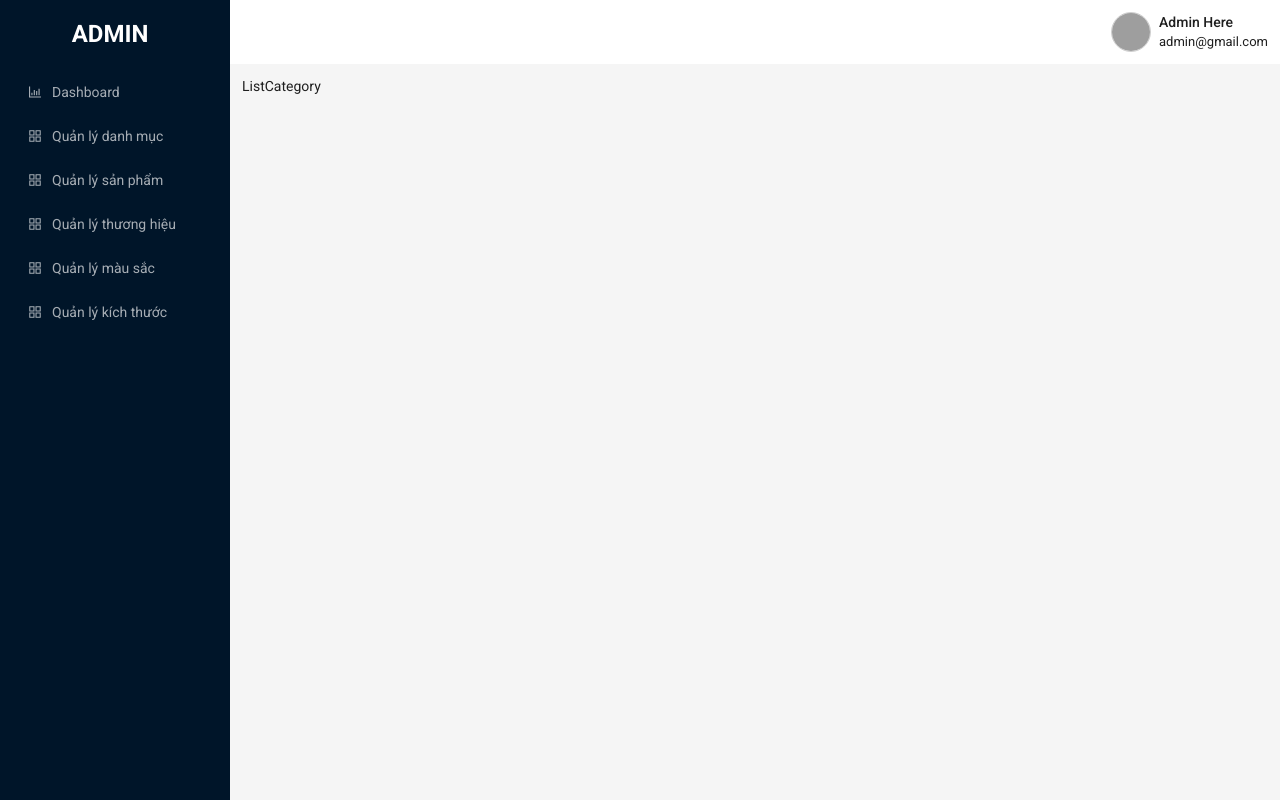
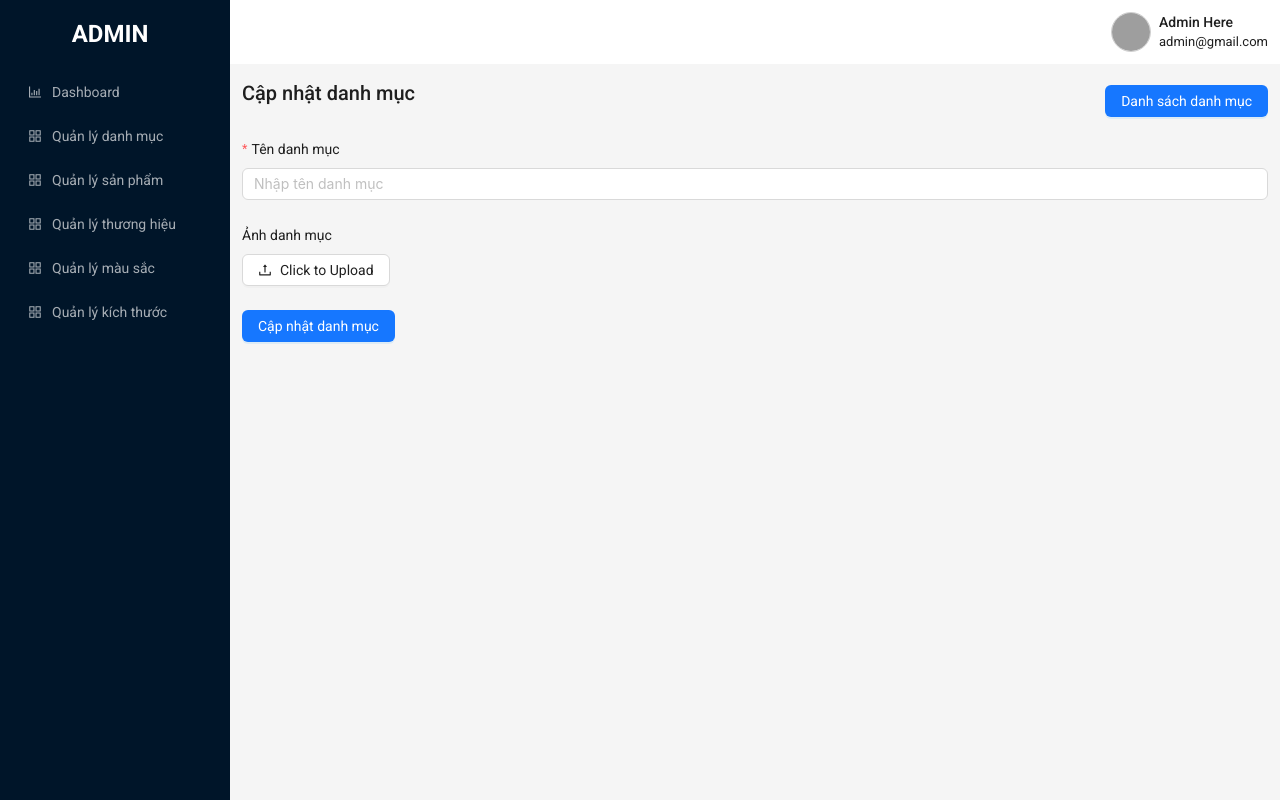
Before and after one commit to huy130524/duantotnghiep, a React (Vite) app in the folder FE/: page /admin/category/1/edit in a window 1280 px wide. Built offline with nearby package versions, Linux system fonts and the light colour scheme; no server answers; grey boxes are pictures that could not be loaded.

Commit message:
crud category

```diff
--- a/FE/package.json
+++ b/FE/package.json
@@ -11,11 +11,13 @@
     "preview": "vite preview"
   },
   "dependencies": {
+    "@ant-design/icons": "^5.6.1",
     "@ant-design/v5-patch-for-react-19": "^1.0.3",
     "@tanstack/react-query": "^5.66.9",
     "antd": "^5.24.3",
     "axios": "^1.7.9",
     "bootstrap": "^5.3.3",
+    "classnames": "^2.5.1",
     "react": "^19.0.0",
     "react-dom": "^19.0.0",
     "react-hook-form": "^7.54.2",
--- a/FE/src/Pages/admin/Category/AddCategory.jsx
+++ b/FE/src/Pages/admin/Category/AddCategory.jsx
@@ -1,5 +1,82 @@
+import { Link, useNavigate } from "react-router-dom";
+import styles from "./index.module.scss";
+import { Button, Form, Input, message } from "antd";
+import FormItemImage from "../../../components/FormItemImage/FormItemImage";
+import { useMutation } from "@tanstack/react-query";
+import { api } from "../../../api/api";
+
 const AddCategory = () => {
-  return <div>AddCategory</div>;
+  const navigate = useNavigate();
+
+  const { mutate, isPending } = useMutation({
+    mutationKey: ["ADD_CATEGORY"],
+    mutationFn: (data) => api.post("/category/add", data),
+    onSuccess: () => {
+      message.success("Thêm danh mục thành công");
+
+      navigate("/admin/category");
+    },
+    onError: () => {
+      message.error("Có lỗi xảy ra, vui lòng thử lại");
+    },
+  });
+
+  const onSubmit = (values) => {
+    const formData = new FormData();
+    formData.append("name", values.name);
+    formData.append("image", values.image.file);
+
+    mutate(formData);
+  };
+
+  return (
+    <>
+      <div className={styles.pageTitle}>
+        <p className={styles.title}>Thêm danh mục</p>
+
+        <Link to="/admin/category">
+          <Button type="primary">Danh sách danh mục</Button>
+        </Link>
+      </div>
+
+      <Form layout="vertical" onFinish={onSubmit}>
+        <Form.Item
+          name="name"
+          label="Tên danh mục"
+          rules={[
+            {
+              required: true,
+              message: "Vui lòng nhập tên danh mục",
+            },
+          ]}
+        >
+          <Input placeholder="Nhập tên danh mục" />
+        </Form.Item>
+
+        <Form.Item
+          name="image"
+          label="Ảnh danh mục"
+          rules={[
+            {
+              required: true,
+              message: "Vui lòng chọn ảnh danh mục",
+            },
+          ]}
+        >
+          <FormItemImage />
+        </Form.Item>
+
+        <Button
+          type="primary"
+          htmlType="submit"
+          disabled={isPending}
+          loading={isPending}
+        >
+          Thêm danh mục
+        </Button>
+      </Form>
+    </>
+  );
 };
 
 export default AddCategory;
--- a/FE/src/Pages/admin/Category/ListCategory.jsx
+++ b/FE/src/Pages/admin/Category/ListCategory.jsx
@@ -1,5 +1,84 @@
+import styles from "./index.module.scss";
+
+import { Link } from "react-router-dom";
+
+import { Button, Flex, Image, Table } from "antd";
+import { getImageUrl } from "../../../utils/image";
+import { useQuery } from "@tanstack/react-query";
+import { api } from "../../../api/api";
+import { EditOutlined } from "@ant-design/icons";
+
 const ListCategory = () => {
-  return <div>ListCategory</div>;
+  const { data } = useQuery({
+    queryKey: ["LIST_CATEGORY"],
+    queryFn: () => api.get("/categories"),
+  });
+
+  const columns = [
+    {
+      title: "ID",
+      key: "id",
+      dataIndex: "id",
+    },
+    {
+      title: "Tên danh mục",
+      key: "name",
+      dataIndex: "name",
+    },
+    {
+      title: "Hình ảnh",
+      key: "image",
+      dataIndex: "image",
+      render: (image) => {
+        const url = getImageUrl(image);
+
+        return (
+          <Image src={url} width={100} height={100} className={styles.image} />
+        );
+      },
+    },
+    {
+      title: "Hành động",
+      key: "actions",
+      render: (_, record) => (
+        <Flex align="center" gap={12}>
+          {/* <Popconfirm
+            title="Xoá danh mục"
+            description="Xác nhận xoá danh mục sản phẩm"
+            cancelText="Huỷ"
+            okText="Xác nhận"
+          >
+            <DeleteOutlined
+              className={classnames(styles.icon, styles.deleteIcon)}
+            />
+          </Popconfirm> */}
+
+          <Link to={`/admin/category/${record.id}/edit`}>
+            <EditOutlined className={styles.icon} />
+          </Link>
+        </Flex>
+      ),
+    },
+  ];
+
+  return (
+    <>
+      <div className={styles.pageTitle}>
+        <p className={styles.title}>Danh sách danh mục</p>
+
+        <Link to="/admin/category/add">
+          <Button type="primary">Thêm danh mục</Button>
+        </Link>
+      </div>
+
+      <Table
+        columns={columns}
+        dataSource={data}
+        pagination={{ hideOnSinglePage: true }}
+        rowKey="id"
+      />
+    </>
+  );
 };
 
 export default ListCategory;
--- a/FE/src/Pages/admin/Category/UpdateCategory.jsx
+++ b/FE/src/Pages/admin/Category/UpdateCategory.jsx
@@ -1,5 +1,99 @@
+import { useMutation } from "@tanstack/react-query";
+import { Link, useNavigate, useParams } from "react-router-dom";
+import { api } from "../../../api/api";
+import { Button, Form, Input, message } from "antd";
+import FormItemImage from "../../../components/FormItemImage/FormItemImage";
+
+import styles from "./index.module.scss";
+import { useEffect } from "react";
+import { getImageUrl } from "../../../utils/image";
+
 const UpdateCategory = () => {
-  return <div>UpdateCategory</div>;
+  const navigate = useNavigate();
+  const { id } = useParams();
+
+  const [form] = Form.useForm();
+
+  const getCategoryMutation = useMutation({
+    mutationKey: ["GET_CATEGORY", id],
+    mutationFn: () => api.get("/category/detail/" + id),
+    onSuccess: (r) => {
+      form.setFieldsValue({
+        name: r.name,
+        image: {
+          preview: getImageUrl(r.image),
+        },
+      });
+    },
+  });
+
+  const { mutate, isPending } = useMutation({
+    mutationKey: ["UPDATE_CATEGORY"],
+    mutationFn: (data) => api.post("/category/update/" + id, data),
+    onSuccess: () => {
+      message.success("Cập nhật danh mục thành công");
+
+      navigate("/admin/category");
+    },
+    onError: () => {
+      message.error("Có lỗi xảy ra, vui lòng thử lại");
+    },
+  });
+
+  useEffect(() => {
+    getCategoryMutation.mutate();
+  }, []);
+
+  const onSubmit = (values) => {
+    const formData = new FormData();
+    formData.append("name", values.name);
+
+    if (values.image.file) {
+      formData.append("image", values.image.file);
+    }
+
+    mutate(formData);
+  };
+
+  return (
+    <>
+      <div className={styles.pageTitle}>
+        <p className={styles.title}>Cập nhật danh mục</p>
+
+        <Link to="/admin/category">
+          <Button type="primary">Danh sách danh mục</Button>
+        </Link>
+      </div>
+
+      <Form layout="vertical" onFinish={onSubmit} form={form}>
+        <Form.Item
+          name="name"
+          label="Tên danh mục"
+          rules={[
+            {
+              required: true,
+              message: "Vui lòng nhập tên danh mục",
+            },
+          ]}
+        >
+          <Input placeholder="Nhập tên danh mục" />
+        </Form.Item>
+
+        <Form.Item name="image" label="Ảnh danh mục">
+          <FormItemImage />
+        </Form.Item>
+
+        <Button
+          type="primary"
+          htmlType="submit"
+          disabled={isPending}
+          loading={isPending}
+        >
+          Cập nhật danh mục
+        </Button>
+      </Form>
+    </>
+  );
 };
 
 export default UpdateCategory;
--- /dev/null
+++ b/FE/src/Pages/admin/Category/index.module.scss
@@ -0,0 +1,27 @@
+.pageTitle {
+  display: flex;
+  align-items: center;
+  justify-content: space-between;
+  margin-bottom: 12px;
+
+  .title {
+    font-size: 20px;
+    font-weight: 500;
+  }
+}
+
+.image {
+  object-fit: cover;
+  border-radius: 4px;
+  border: 1px solid #cecece;
+}
+
+.icon {
+  font-size: 18px;
+  cursor: pointer;
+  color: #000;
+}
+
+.deleteIcon {
+  color: #ff0000;
+}
--- /dev/null
+++ b/FE/src/components/FormItemImage/FormItemImage.jsx
@@ -0,0 +1,28 @@
+import { UploadOutlined } from "@ant-design/icons";
+import { Button, Upload } from "antd";
+
+import styles from "./index.module.scss";
+
+const FormItemImage = ({ value, onChange }) => {
+  return (
+    <Upload
+      beforeUpload={() => false}
+      onChange={({ file }) => {
+        onChange({
+          file,
+          preview: URL.createObjectURL(file),
+        });
+      }}
+      fileList={[]}
+      accept="image/*"
+    >
+      {value?.preview ? (
+        <img src={value.preview} className={styles.image} />
+      ) : (
+        <Button icon={<UploadOutlined />}>Click to Upload</Button>
+      )}
+    </Upload>
+  );
+};
+
+export default FormItemImage;
--- /dev/null
+++ b/FE/src/components/FormItemImage/index.module.scss
@@ -0,0 +1,8 @@
+.image {
+  width: 150px;
+  height: 150px;
+  object-fit: cover;
+  border: 1px solid #cecece;
+  border-radius: 4px;
+  cursor: pointer;
+}
--- /dev/null
+++ b/FE/src/utils/image.js
@@ -0,0 +1,3 @@
+export const getImageUrl = (imageUrl) => {
+  return "http://localhost:8000/storage/" + imageUrl;
+};
```
Also changed, not shown: FE/src/routers.jsx (+8 -10 lines), 1 other file (tests, documents, lock files or other folders).
